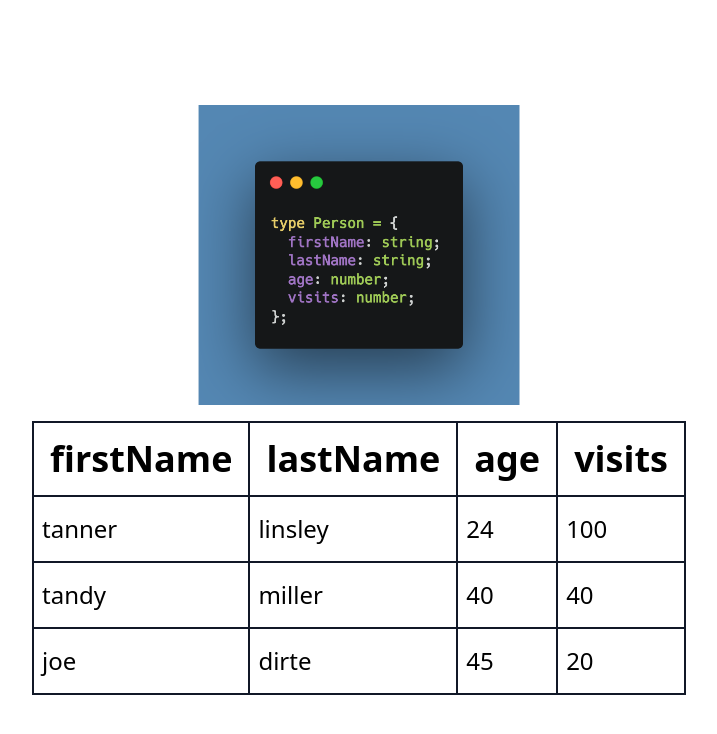
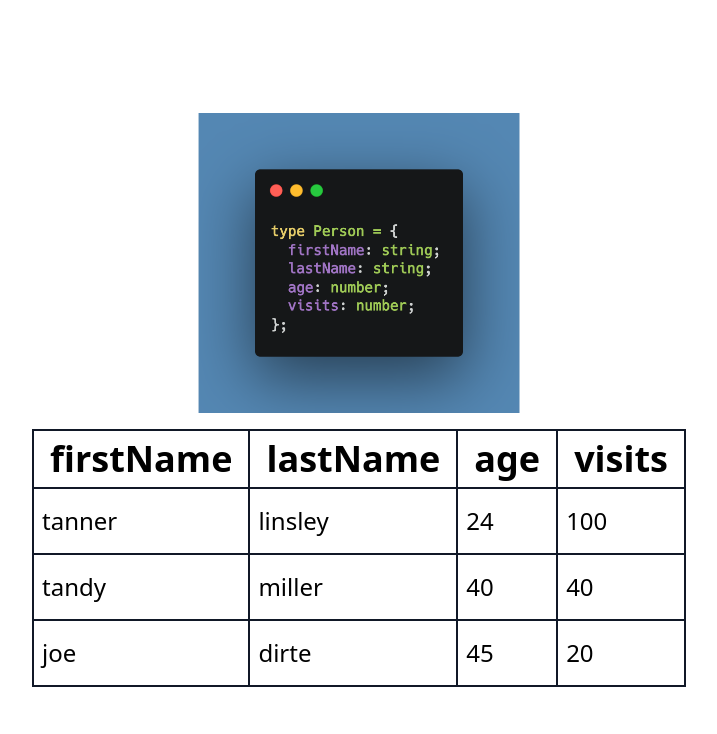
Before and after one commit to foresthpark/generic-component, a Next.js app: page /table_demo/demo1 in a window 1280 px wide. Shown: the top 734 px of the page, without its empty margins (281-998 px from the left). Built offline with nearby package versions, Linux system fonts and the light colour scheme.

Commit message:
Remove unnecessary padding in table header cells

```diff
--- a/src/components/TableTemplate.tsx
+++ b/src/components/TableTemplate.tsx
@@ -51,7 +51,7 @@ export default function TableTemplate<T extends object>({
               {headerGroup.headers.map((header) => (
                 <th
                   key={header.id}
-                  className="border-b-2 border-r-2 border-gray-900 px-4 py-2 px-2 py-4 text-4xl"
+                  className="border-b-2 border-r-2 border-gray-900 px-4 py-2 text-4xl"
                 >
                   {header.isPlaceholder
                     ? null
```
